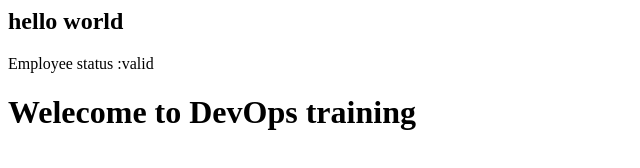
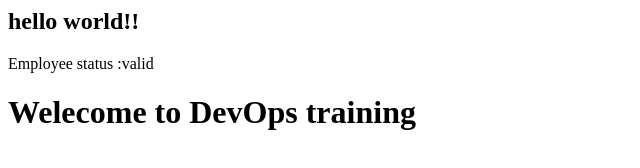
Before and after one commit to Hrishi-18/Sample-app-devops1-, a plain HTML site: page index.html in a window 1280 px wide. Shown: the full height of the page, 0-640 px from the left. Drawn offline with Linux system fonts and the light colour scheme.

Commit message:
update in index.htm in master

```diff
--- a/index.html
+++ b/index.html
@@ -1,4 +1,4 @@
 
-<html><h2>hello world</h2>
+<html><h2>hello world!!</h2>
 Employee status :valid
 <h1>Welecome to DevOps training</h1></html>
```
